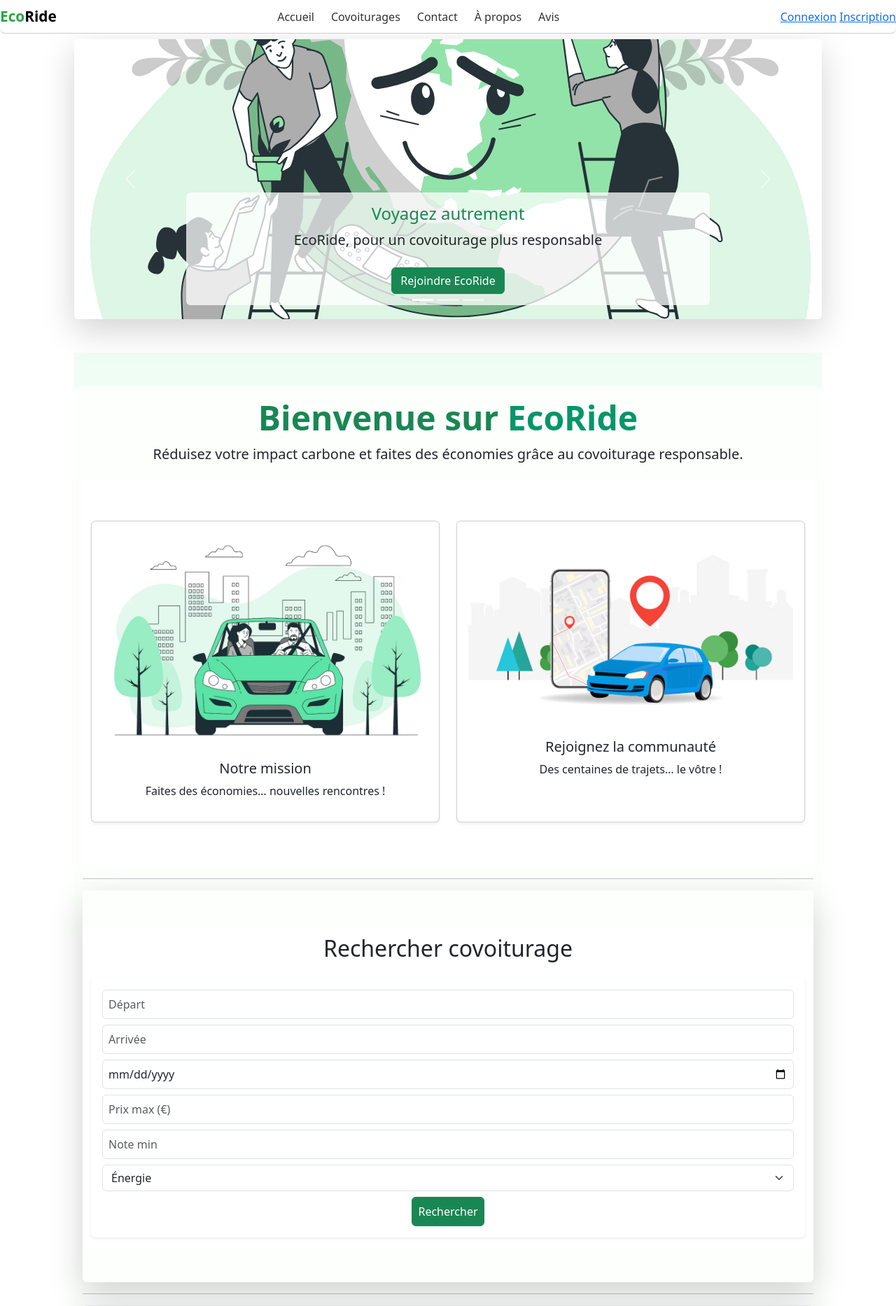
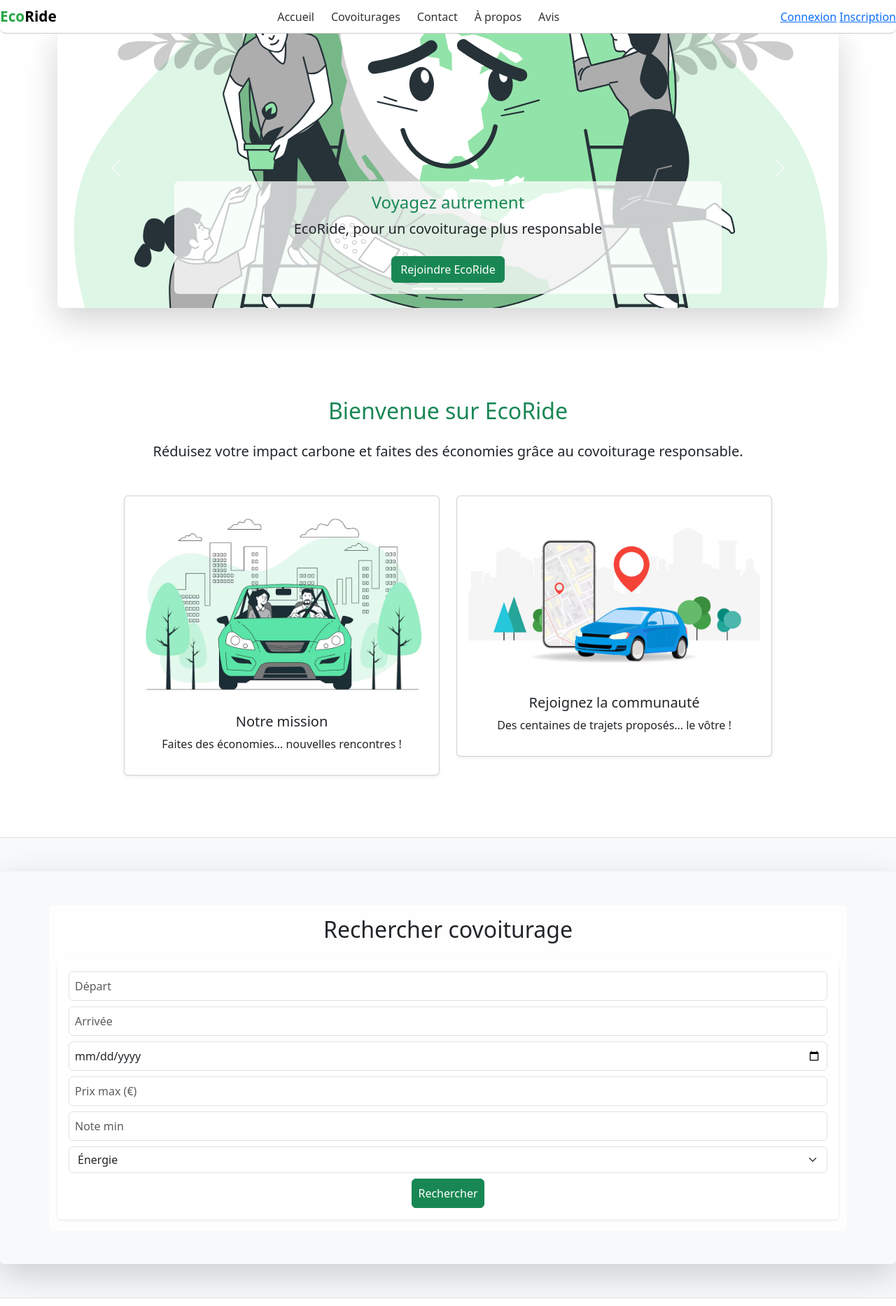
Before and after one commit to KlausAbut/ecoridesymfony, a Symfony app: template templates/default/accueil.html.twig in a window 1280 px wide. Shown: the top 1866 px of the page at 70% size. Run offline with Twig, Linux system fonts and the light colour scheme; the template is opened without the code that fills it, so the values that code supplies are empty; style sheets or scripts are compiled from the project's sources; some libraries are stand-ins or nearby versions.

Commit message:
add style 3

```diff
--- a/assets/styles/app.css
+++ b/assets/styles/app.css
@@ -15,9 +15,9 @@ html, body {
   font-size: 1rem;
   line-height: 1.6;
   color: #212529;
-  display: flex;
-  flex-direction: column;
+  display: block;
   min-height: 100vh;
+  overflow-x: hidden;
 }
 
 main.container {
@@ -58,6 +58,9 @@ section {
   z-index: auto;
 }
 
+.main-content {
+  min-height: calc(100vh - 160px);
+}
 
 /* Bouton EcoRide */
 .btn-ecoride {
--- a/src/Controller/DefaultController.php
+++ b/src/Controller/DefaultController.php
@@ -113,8 +113,6 @@ class DefaultController extends AbstractController
         return $this->redirectToRoute('app_login');
     }
 
-    $user = $this->getUser();
-
     $nombreTrajets = $covoiturageRepo->count(['createdBy' => $user]);
     $nombreReservations = $participationRepo->count(['user' => $user]);
 
--- a/templates/base.html.twig
+++ b/templates/base.html.twig
@@ -17,18 +17,18 @@
             {{ encore_entry_link_tags('app') }}
     {% endblock %}
 </head>
-<body class="d-flex flex-column min-vh-100">
+<body>
 
         {% for message in app.flashes('success') %}
             <div class="alert alert-success text-center mt-3">{{ message }}</div>
         {% endfor %}
-    <div class="container mx-auto px-4 min-h-screen flex flex-col">
+
         {% include 'partials/navbar.html.twig' %}
-        <main class="container mt-4 flex-grow-1">
+        <main class="main-content mt-4">
             {% block body %}{% endblock %}
         </main>
         {% include 'partials/footer.html.twig' %}
-    </div>
+
         {% block javascripts %}
                 {{ encore_entry_script_tags('app') }}
             <script src="https://cdn.jsdelivr.net/npm/bootstrap@5.3.3/dist/js/bootstrap.bundle.min.js"></script>
--- a/templates/default/accueil.html.twig
+++ b/templates/default/accueil.html.twig
@@ -1,40 +1,55 @@
 {% extends 'base.html.twig' %}
+
 {% block title %}Accueil EcoRide{% endblock %}
 
 {% block body %}
+
+  {# --- Carousel d'accueil --- #}
   {% include 'default/carousel.html.twig' %}
 
-  <section class="bg-green-50 py-5 text-center border-bottom border-success-subtle">
-    <div class="container">
-      <h1 class="display-5 fw-bold text-success">Bienvenue sur <span class="text-emerald-600">EcoRide</span></h1>
-      <p class="lead">Réduisez votre impact carbone et faites des économies grâce au covoiturage responsable.</p>
-
-  <section class="py-5 bg-white">
-    <div class="container d-flex flex-column flex-md-row justify-content-center gap-4">
-      <div class="card p-3 shadow-sm w-100 w-md-50">
-        <img src="/images/eco9.jpg" class="card-img-top" alt="Écologie">
+  {# --- Section mission --- #}
+  <section class="py-5 bg-white border-bottom">
+    <div class="container text-center">
+      <h2 class="mb-4 text-success">Bienvenue sur EcoRide</h2>
+      <p class="lead mb-5">
+        Réduisez votre impact carbone et faites des économies grâce au covoiturage responsable.
+      </p>
+      <div class="row justify-content-center">
+        <div class="col-md-5 mb-4">
+          <div class="card p-3 shadow-sm">
+            <img src="/images/eco9.jpg" class="card-img-top" alt="Mission">
             <div class="card-body">
               <h5 class="card-title">Notre mission</h5>
               <p class="card-text">Faites des économies… nouvelles rencontres !</p>
             </div>
           </div>
-
-      <div class="card p-3 shadow-sm w-100 w-md-50">
-        <img src="/images/eco10.jpg" class="card-img-top" alt="Voiture">
+        </div>
+        <div class="col-md-5 mb-4">
+          <div class="card p-3 shadow-sm">
+            <img src="/images/eco10.jpg" class="card-img-top" alt="Communauté">
             <div class="card-body">
               <h5 class="card-title">Rejoignez la communauté</h5>
-          <p class="card-text">Des centaines de trajets… le vôtre !</p>
+              <p class="card-text">Des centaines de trajets proposés… le vôtre !</p>
+            </div>
+          </div>
         </div>
       </div>
     </div>
   </section>
 
-  <hr>
+  {# --- Recherche de covoiturages --- #}
+  <section id="recherche" class="py-5 bg-light border-bottom">
     {% include 'default/recherche.html.twig' %}
+  </section>
 
-  <hr>
+  {# --- Avis utilisateurs --- #}
+  <section id="avis" class="py-5 bg-white border-bottom">
     {% include 'default/avis.html.twig' %}
+  </section>
 
-  <hr>
+  {# --- Contact --- #}
+  <section id="contact" class="py-5 bg-light">
     {% include 'default/contact.html.twig' %}
+  </section>
+
 {% endblock %}
--- a/templates/default/carousel.html.twig
+++ b/templates/default/carousel.html.twig
@@ -1,4 +1,5 @@
 <section class="mb-5">
+    <div class="container">
     <div id="carouselEcoRide" class="carousel slide" data-bs-ride="carousel" style="z-index: 1; position: relative;">
         <div class="carousel-indicators">
             <button type="button" data-bs-target="#carouselEcoRide" data-bs-slide-to="0" class="active"></button>
@@ -39,4 +40,5 @@
             <span class="carousel-control-next-icon"></span>
         </button>
     </div>
+    </div>
 </section>
--- a/templates/partials/navbar.html.twig
+++ b/templates/partials/navbar.html.twig
@@ -44,7 +44,7 @@
     <div class="nav-mobile" id="menu">
       <a href="{{ path('index') }}">Accueil</a>
       <a href="{{ path('covoiturage_list') }}">Covoiturages</a>
-      <a href="#contact">Contact</a>
+      <a href="{{ path('contact') }}">Contact</a>
       {% if app.user %}
         <a href="{{ path('user_profile') }}">Profil</a>
         <a href="{{ path('app_logout') }}" class="text-danger">Déconnexion</a>
```
Lines whose indentation alone changed are shown as unchanged.
